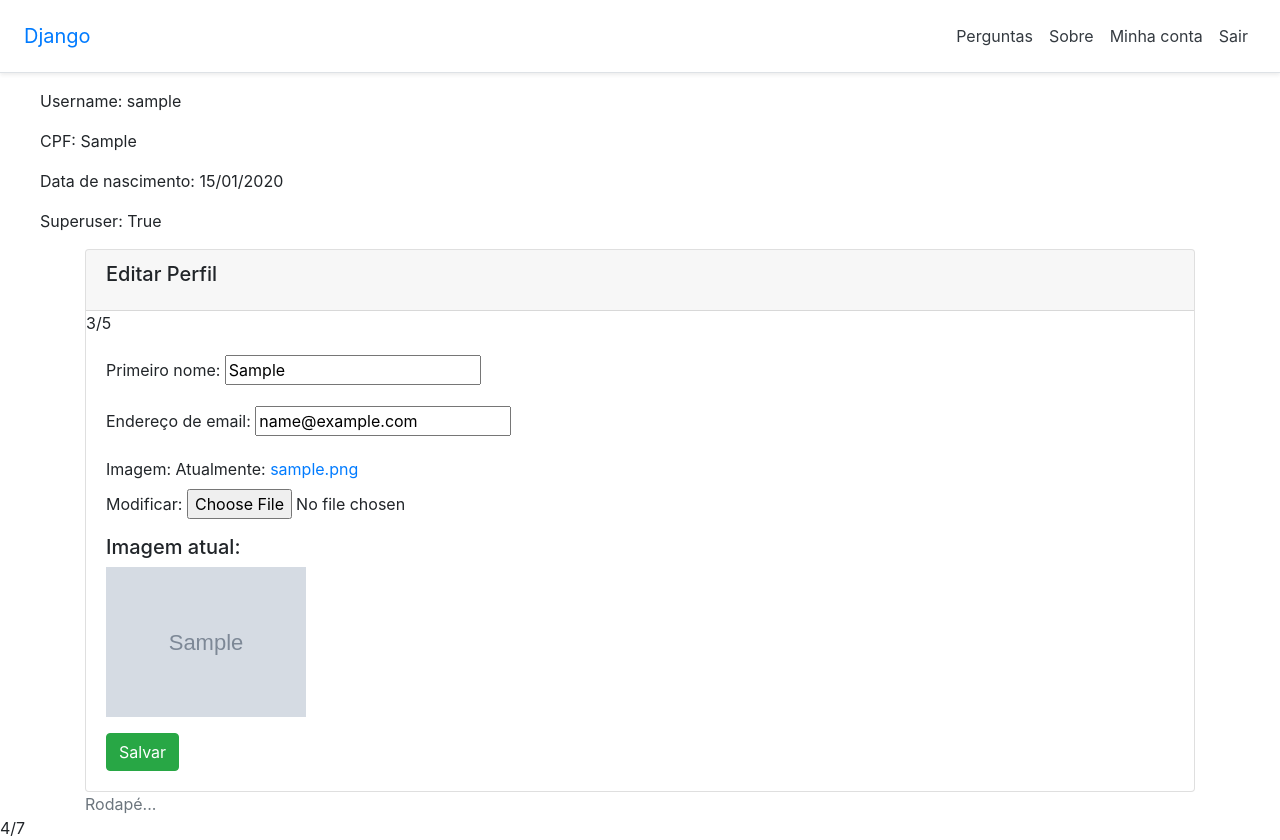
After one commit to majuprado/django_polls, a Django app: page /account/1/edit in a window 1280 px wide. The commit adds this page. Run offline with Django 4.2, Linux system fonts and the light colour scheme; a user stored in the database is signed in; tables that the repository leaves empty hold one stand-in row (values such as "Sample post"); grey boxes marked "Sample" are stand-in pictures; parts of the project's set-up code (start-up, migrations or seed data) failed here and were passed over; some libraries are stand-ins or nearby versions.

Commit message:
Upload de arquivos - foto do perfil

```diff
--- a/accounts/models.py
+++ b/accounts/models.py
@@ -6,3 +6,4 @@
 class CustomUser(AbstractUser): # herda o model User base padrão do Django
     data_nascimento = models.DateField("Data de Nascimento", null=True, blank=True)
     cpf = models.CharField("CPF", max_length=11, null=True, blank=True)
+    imagem = models.FileField(upload_to='images', default=None, null=True)
--- /dev/null
+++ b/accounts/templates/accounts/user_form.html
@@ -0,0 +1,24 @@
+{% extends 'polls/_layout1.html' %}
+{% block content %}
+<div class="card">
+    <div class="card-header">
+        <h5 class="card-title">Editar Perfil</h5>
+    </div>
+    3/5
+    <div class="card-body">
+        <form method="post" enctype="multipart/form-data"> {# obrigatório no upload #}
+            {% csrf_token %}
+            {{ form.as_p }}
+            <p>
+                {% if user.imagem.url is not None %}
+            <h5>Imagem atual:</h5>
+            <img src="{{ user.imagem.url }}" style="height: 150px;">
+            {% else %}
+            <span class="alert-warning">Não há imagem.</span>
+            {% endif %}
+            </p>
+            <button type="submit" class="btn btn-success">Salvar</button>
+        </form>
+    </div>
+</div>
+{% endblock %} {# fechar o bloco content #}
--- a/accounts/urls.py
+++ b/accounts/urls.py
@@ -2,8 +2,7 @@
 from accounts import views
 
 urlpatterns = [
-    path('accounts/signup',
-    views.AccountCreateView.as_view(),
-    name="signup"
-    ),
+    path('accounts/signup', views.AccountCreateView.as_view(), name="signup"),
+    path('account/<int:pk>/edit', views.AccountUpdateView.as_view(), name="account_edit"),
+
 ]
--- a/accounts/views.py
+++ b/accounts/views.py
@@ -3,7 +3,8 @@
 
 
 # Create your views here.
-from django.views.generic.edit import CreateView
+from django.views.generic.edit import CreateView, UpdateView
+from django.contrib.auth.mixins import LoginRequiredMixin
 from django.urls import reverse_lazy
 from django.contrib.auth.hashers import make_password # para criptografar a senha
 from django.contrib import messages
@@ -25,3 +26,22 @@
         form.save()
         messages.success(self.request, self.success_message)
         return super(AccountCreateView, self).form_valid(form)
+
+class AccountUpdateView(LoginRequiredMixin, UpdateView):
+    model = User
+    template_name = 'accounts/user_form.html'
+    fields = ('first_name', 'email', 'imagem', ) # incluir os campos que deseja liberar a edição
+    success_url = reverse_lazy('polls_all') # rota para redirecionar após a edição
+    success_message = 'Perfil atualizado com sucesso!'
+
+    def get_queryset(self): # método que altera o objeto recuperado pela view
+        user_id = self.kwargs.get('pk') # recupera o argumento vindo na URL / rota
+        user = self.request.user
+        if user is None or not user.is_authenticated or user_id != user.id:
+            return User.objects.none()
+
+        return User.objects.filter(id=user.id) # apenas o usuário do perfil logado pode editar
+
+    def form_valid(self, form): # executa quando os dados estiverem válidos
+        messages.success(self.request, self.success_message)
+        return super(AccountUpdateView, self).form_valid(form)
--- a/my_site/settings.py
+++ b/my_site/settings.py
@@ -145,6 +145,8 @@
 LOGIN_REDIRECT_URL = '/polls/pergunta/all'
 LOGOUT_REDIRECT_URL = '/accounts/login'
 AUTH_USER_MODEL = 'accounts.CustomUser'
+MEDIA_URL = '/media/' # Caminho para servir os arquivos de mídia
+MEDIA_ROOT = os.path.join(BASE_DIR, 'files/') # Armazenamento dos arquivos
 
 
 
--- a/my_site/urls.py
+++ b/my_site/urls.py
@@ -17,6 +17,8 @@
 from xml.etree.ElementInclude import include
 from django.contrib import admin
 from django.urls import include, path
+from django.conf import settings
+from django.conf.urls.static import static
 
 urlpatterns = [
     path("polls/", include("polls.urls")),
@@ -24,3 +26,5 @@
     path('', include('accounts.urls')),
     path('accounts/', include('django.contrib.auth.urls')),
 ]
+
+urlpatterns += static(settings.MEDIA_URL, document_root=settings.MEDIA_ROOT)
--- a/polls/templates/polls/_layout1.html
+++ b/polls/templates/polls/_layout1.html
@@ -24,21 +24,26 @@
         </h5>
         <a class="p-2 text-dark" href="{% url 'polls_all' %}">Perguntas</a>
         <a class="p-2 text-dark" href="{% url 'about_page' %}">Sobre</a>
+        {% if user.is_authenticated %}
+
+        <a class="p-2 text-dark" href="{% url 'account_edit' pk=user.pk %}">Minha conta</a>
+        <a class="p-2 text-dark" href="{% url 'logout' %}">Sair</a>
+
+        {% else %}
+        <a class="p-2 text-dark" href="{% url 'signup' %}">Cadastrar</a>
+        <a class="p-2 text-dark" href="{% url 'login' %}">Acessar</a>
+        {% endif %}
+
+
     </div>
 </main>
-{% if  user.is_authenticated %}
-    <ul> CPF: {{user.cpf}} </ul>
+
+{% if user.is_authenticated %}
+    <ul>Username: {{user.username}}</ul>
+    <ul>CPF: {{user.cpf}} </ul>
     <ul>Data de nascimento: {{user.data_nascimento|date:"d/m/Y"}}</ul>
     <ul>Superuser: {{user.is_superuser}}</ul>
-
-    <ul>Username: {{user.username}} </ul>
-    <li><a class="p-2 text-dark" href="{% url 'logout' %}">Sair</a></li>
-
-{% else %}
-    <li><a class="p-2 text-dark"  href="{% url 'signup' %}">Cadastrar</a></li>
-    <li><a class="p-2 text-dark" href="{% url 'login' %}">Acessar</a></li>
 {% endif %}
-
 
 {% endblock %}
 {% block main %}
```
Also changed, not shown: polls/templates/polls/perguntas_recentes.html (+5 -6 lines), accounts/migrations/0002_customuser_imagem.py (added), files/images/ls.jfif (added), files/images/ls2.jpg (added). Lines whose indentation alone changed are shown as unchanged.
